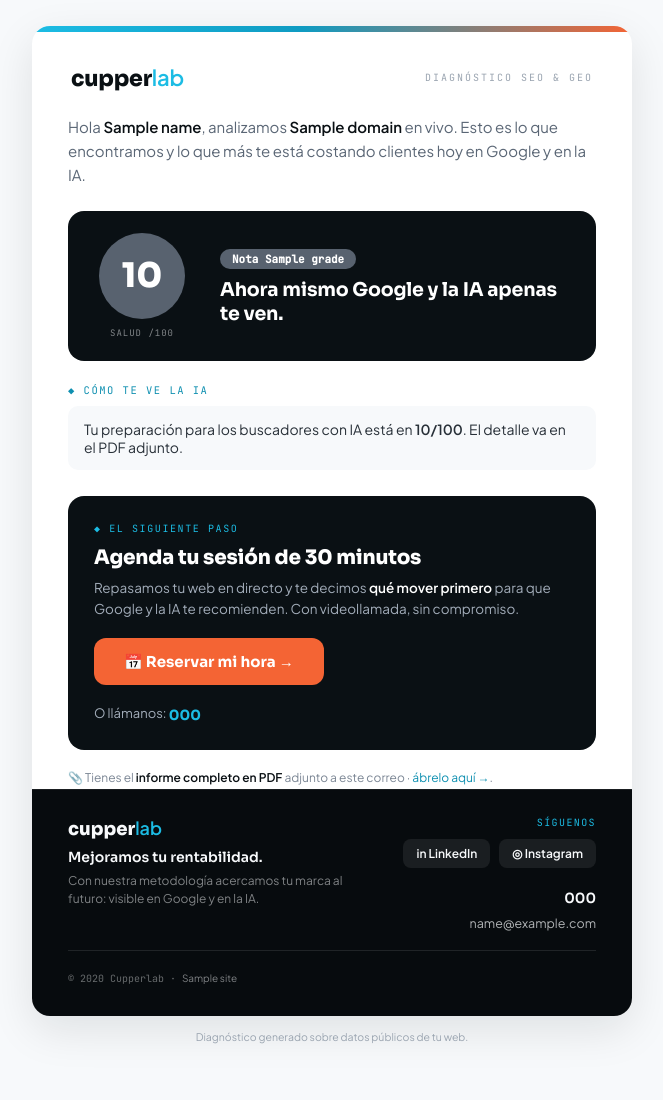
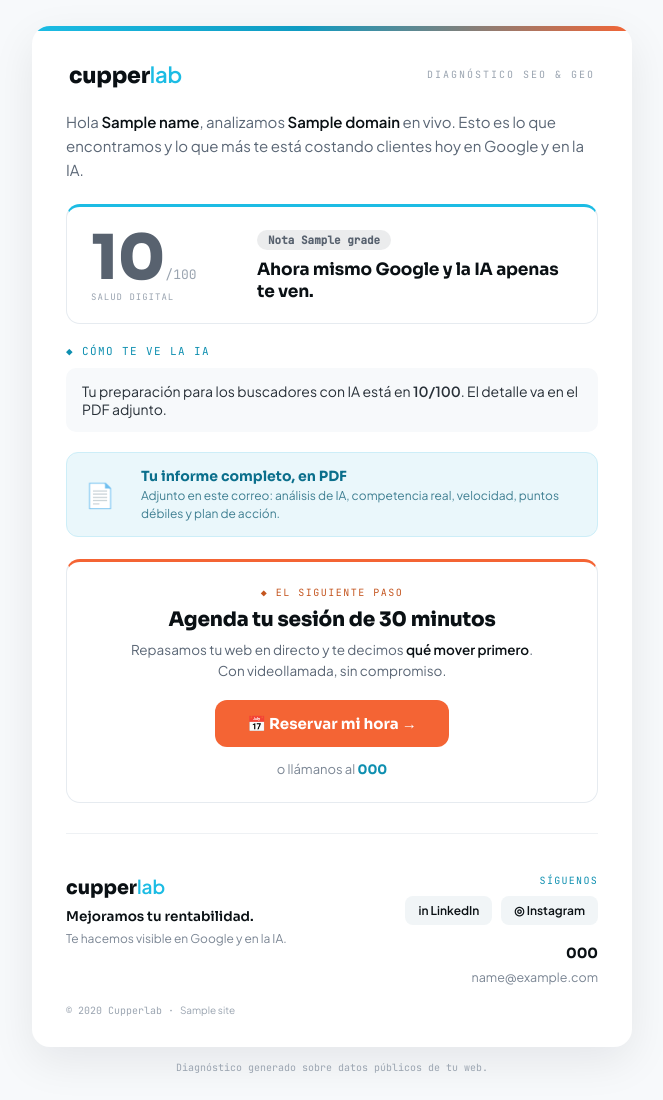
Before and after one commit to edilsonf15/cupperlab-diagnostico, a FastAPI app: template app/templates/email_report.html in a window 1280 px wide. Shown: the whole page, without its empty margins (308-971 px from the left). Before the commit the page ends 1044 px from the top, so only its background shows below. Run offline with FastAPI, Linux system fonts and the light colour scheme; the template is opened without the code that fills it: most values are stand-ins (such as "Sample title", 1, 10 or a date in 2020).

Commit message:
Correo rediseñado CLARO (estilo landing), sin fondos oscuros
- Todo en la estetica clara de la landing: cards blancas con borde y acento
  cyan/naranja arriba, eyebrows mono cyan, sobre papel #F7F9FB.
- Score: numero grande de color (sin circulo, que se rompia en movil) + pill de
  nota + frase. Robusto en movil.
- Tarjeta de PDF adjunto rediseñada (clara, con icono).
- CTA de 30 min en card clara con acento naranja y boton 'Reservar mi hora'.
- Footer claro y bonito: logo, tagline, redes (LinkedIn/Instagram), contacto, (c).

Co-Authored-By: Claude Opus 4.8 <noreply@anthropic.com>

```diff
--- a/app/templates/email_report.html
+++ b/app/templates/email_report.html
@@ -3,7 +3,6 @@
 {% macro col(s) %}{% if s>=70 %}#1f9d6b{% elif s>=55 %}#dfa019{% elif s>=40 %}#F46434{% else %}#d0402a{% endif %}{% endmacro %}
 {% set ai = r.geo_ai %}
 {% set answered = (ai.answered_names if ai else []) %}
-{% set psi = r.psi_full %}
 <!doctype html>
 <html lang="es">
 <head><meta charset="utf-8"><meta name="viewport" content="width=device-width,initial-scale=1">
@@ -12,39 +11,38 @@
   .sora{font-family:'Sora','Helvetica Neue',Arial,sans-serif}
   .mono{font-family:'JetBrains Mono','Courier New',monospace}
   body,td,p,div,span,a{font-family:'Plus Jakarta Sans','Helvetica Neue',Arial,sans-serif}
+  a{color:#0E8FB0}
   @media only screen and (max-width:480px){
     .pad{padding-left:20px!important;padding-right:20px!important}
-    .score-ball{width:74px!important;height:74px!important;line-height:74px!important;font-size:28px!important}
-    .score-cell{width:92px!important}
-    .stack{display:block!important;width:100%!important}
+    .snum{font-size:52px!important}
+    .stack{display:block!important;width:100%!important;text-align:left!important;padding-left:0!important}
+    .stack-r{text-align:left!important;margin-top:14px!important}
   }
 </style></head>
 <body style="margin:0;background:#F7F9FB;color:#3d4855">
 <table role="presentation" width="100%" cellpadding="0" cellspacing="0" style="background:#F7F9FB;padding:26px 12px"><tr><td align="center">
-<table role="presentation" width="600" cellpadding="0" cellspacing="0" style="width:600px;max-width:100%;background:#ffffff;border-radius:18px;overflow:hidden;box-shadow:0 14px 44px rgba(10,16,20,.10)">
+<table role="presentation" width="600" cellpadding="0" cellspacing="0" style="width:600px;max-width:100%;background:#ffffff;border-radius:18px;overflow:hidden;box-shadow:0 14px 44px rgba(10,16,20,.08)">
 
-  <!-- Acento superior de marca -->
-  <tr><td style="height:6px;background:#1CBCE4;background:linear-gradient(90deg,#1CBCE4,#0f9bc2 45%,#F46434);font-size:1px;line-height:6px">&nbsp;</td></tr>
-
-  <!-- Cabecera -->
-  <tr><td class="pad" style="padding:28px 36px 6px">
+  <!-- Cabecera clara con acento -->
+  <tr><td style="height:5px;background:linear-gradient(90deg,#1CBCE4,#0f9bc2 45%,#F46434);font-size:1px;line-height:5px">&nbsp;</td></tr>
+  <tr><td class="pad" style="padding:26px 34px 4px">
     <table width="100%"><tr>
       <td class="sora" style="font-size:22px;font-weight:800;color:#0A1014;letter-spacing:-.01em">cupper<span style="color:#1CBCE4">lab</span></td>
       <td align="right" class="mono" style="color:#9aa4b0;font-size:10px;letter-spacing:2px">DIAGNÓSTICO SEO &amp; GEO</td>
     </tr></table>
-    <p style="margin:20px 0 0;font-size:15px;line-height:1.6;color:#5a6675">Hola <b style="color:#0A1014">{{ name }}</b>, analizamos <b style="color:#0A1014">{{ r.domain }}</b> en vivo. Esto es lo que encontramos y lo que más te está costando clientes hoy en Google y en la IA.</p>
+    <p style="margin:18px 0 0;font-size:15px;line-height:1.6;color:#5a6675">Hola <b style="color:#0A1014">{{ name }}</b>, analizamos <b style="color:#0A1014">{{ r.domain }}</b> en vivo. Esto es lo que encontramos y lo que más te está costando clientes hoy en Google y en la IA.</p>
   </td></tr>
 
-  <!-- Score (tarjeta oscura de marca) -->
-  <tr><td class="pad" style="padding:18px 36px 6px">
-    <table width="100%" cellpadding="0" cellspacing="0" style="background:#0A1014;border-radius:16px"><tr>
-      <td class="score-cell" width="112" align="center" valign="middle" style="padding:22px 0 22px 18px">
-        <div class="score-ball sora" style="width:86px;height:86px;border-radius:50%;background:{{ gc }};color:#fff;text-align:center;line-height:86px;font-size:34px;font-weight:800;mso-line-height-rule:exactly">{{ r.score }}</div>
-        <div class="mono" style="color:rgba(247,249,251,.5);font-size:9px;letter-spacing:1px;margin-top:8px">SALUD /100</div>
+  <!-- Score (tarjeta CLARA estilo landing) -->
+  <tr><td class="pad" style="padding:18px 34px 4px">
+    <table width="100%" cellpadding="0" cellspacing="0" style="background:#ffffff;border:1px solid #e6ebf0;border-top:3px solid #1CBCE4;border-radius:14px"><tr>
+      <td class="stack" width="150" valign="middle" style="padding:20px 10px 20px 24px">
+        <span class="snum sora" style="font-size:62px;font-weight:800;color:{{ gc }};line-height:1">{{ r.score }}</span><span class="mono" style="font-size:13px;color:#9aa4b0">/100</span>
+        <div class="mono" style="font-size:9px;letter-spacing:1px;color:#9aa4b0;margin-top:2px">SALUD DIGITAL</div>
       </td>
-      <td valign="middle" style="padding:22px 22px">
-        <span class="mono" style="display:inline-block;background:{{ gc }};color:#fff;font-size:11px;font-weight:bold;padding:3px 12px;border-radius:20px">Nota {{ r.grade }}</span>
-        <div class="sora" style="margin:10px 0 0;color:#ffffff;font-size:19px;font-weight:700;line-height:1.25;letter-spacing:-.01em">
+      <td class="stack" valign="middle" style="padding:20px 24px 20px 6px">
+        <span class="mono" style="display:inline-block;background:{{ gc }}1f;color:{{ gc }};font-size:11px;font-weight:bold;padding:3px 11px;border-radius:20px">Nota {{ r.grade }}</span>
+        <div class="sora" style="margin:9px 0 0;color:#0A1014;font-size:17px;font-weight:700;line-height:1.3;letter-spacing:-.01em">
           {% if r.score>=70 %}Buena base, con margen para ganar en Google y en la IA.
           {% elif r.score>=55 %}Vas por buen camino, pero la IA aún no te prioriza.
           {% elif r.score>=40 %}Tu web funciona, pero Google y la IA te dejan fuera.
@@ -54,83 +52,85 @@
   </td></tr>
 
   <!-- Cómo te ve la IA -->
-  <tr><td class="pad" style="padding:16px 36px 4px">
-    <div class="mono" style="color:#0E8FB0;font-size:10.5px;letter-spacing:1.5px;margin-bottom:9px">◆ CÓMO TE VE LA IA</div>
+  <tr><td class="pad" style="padding:16px 34px 4px">
+    <div class="mono" style="color:#0E8FB0;font-size:11px;letter-spacing:1.4px;margin-bottom:10px">◆ CÓMO TE VE LA IA</div>
     {% if ai and answered %}
     {% set recg = ai.recognition or ('strong' if ai.knows_brand else ('weak' if ai.knows_with_web else 'none')) %}
-    <table width="100%" cellpadding="0" cellspacing="0" style="background:#F7F9FB;border:1px solid #e6ebf0;border-left:3px solid #1CBCE4;border-radius:0 12px 12px 0"><tr><td style="padding:15px 18px">
-      <p style="margin:0 0 9px;font-size:14px;color:#283038;line-height:1.5"><b style="color:{{ '#1f9d6b' if recg=='strong' else '#dfa019' if recg=='weak' else '#d0402a' }}">{% if recg=='strong' %}✓ La IA te reconoce.{% elif recg=='weak' %}◐ La IA solo te reconoce si le das tu web.{% else %}✕ La IA no te reconoce.{% endif %}</b>{% if ai.mentions %} <span style="color:#5a6675">“{{ ai.mentions[:150] }}”</span>{% endif %}</p>
-      <p style="margin:0 0 9px;font-size:14px;color:#283038;line-height:1.5"><b style="color:{{ '#1f9d6b' if ai.recommended else '#d0402a' }}">{{ '✓' if ai.recommended else '✕' }} ¿Te recomienda al pedir tu servicio?</b>{% if ai.recommended %} Sí, te incluye.{% elif ai.recommended == false %} No: nombra a <b style="color:#0A1014">{{ ai.competitors[:3]|map(attribute='name')|join(', ') }}</b>, no a ti.{% else %} Solo a veces.{% endif %}</p>
-      {% if ai.gbp is not none %}{% set few = ai.gbp and (not ai.gbp_reviews_n or ai.gbp_reviews_n < 15) %}<p style="margin:0;font-size:14px;color:#283038;line-height:1.5"><b style="color:{{ '#1f9d6b' if (ai.gbp and not few) else '#dfa019' if few else '#d0402a' }}">{{ '✓' if (ai.gbp and not few) else '◐' if few else '✕' }} Ficha de Google Business:</b>{% if ai.gbp and not few %} la tienes{% if ai.gbp_reviews %} ({{ ai.gbp_reviews }}){% endif %}.{% elif few %} la tienes, pero <b style="color:#0A1014">te faltan reseñas</b> (la IA recomienda a los mejor valorados).{% else %} no la encontramos; es clave para el mapa y para que la IA te cite.{% endif %}</p>{% endif %}
+    <table width="100%" cellpadding="0" cellspacing="0" style="background:#F7F9FB;border:1px solid #e6ebf0;border-left:3px solid #1CBCE4;border-radius:0 12px 12px 0"><tr><td style="padding:16px 18px">
+      <p style="margin:0 0 10px;font-size:14px;color:#283038;line-height:1.5"><b style="color:{{ '#1f9d6b' if recg=='strong' else '#dfa019' if recg=='weak' else '#d0402a' }}">{% if recg=='strong' %}✓ La IA te reconoce.{% elif recg=='weak' %}◐ La IA solo te reconoce si le das tu web.{% else %}✕ La IA no te reconoce.{% endif %}</b>{% if ai.mentions %} <span style="color:#5a6675">“{{ ai.mentions[:150] }}”</span>{% endif %}</p>
+      <p style="margin:0 0 10px;font-size:14px;color:#283038;line-height:1.5"><b style="color:{{ '#1f9d6b' if ai.recommended else '#d0402a' }}">{{ '✓' if ai.recommended else '✕' }} ¿Te recomienda al pedir tu servicio?</b>{% if ai.recommended %} Sí, te incluye.{% elif ai.recommended == false %} No: nombra a <b style="color:#0A1014">{{ ai.competitors[:3]|map(attribute='name')|join(', ') }}</b>, no a ti.{% else %} Solo a veces.{% endif %}</p>
+      {% if ai.gbp is not none %}{% set few = ai.gbp and (not ai.gbp_reviews_n or ai.gbp_reviews_n < 15) %}<p style="margin:0;font-size:14px;color:#283038;line-height:1.5"><b style="color:{{ '#1f9d6b' if (ai.gbp and not few) else '#dfa019' if few else '#d0402a' }}">{{ '✓' if (ai.gbp and not few) else '◐' if few else '✕' }} Ficha de Google Business:</b>{% if ai.gbp and not few %} la tienes{% if ai.gbp_reviews %} ({{ ai.gbp_reviews }}){% endif %}.{% elif few %} la tienes, pero <b style="color:#0A1014">te faltan reseñas</b> (la IA recomienda a los mejor valorados).{% else %} no la encontramos; clave para el mapa y para que la IA te cite.{% endif %}</p>{% endif %}
     </td></tr></table>
     {% else %}
     <p style="margin:0;font-size:14px;color:#283038;background:#F7F9FB;border-radius:10px;padding:14px 16px">Tu preparación para los buscadores con IA está en <b>{{ r.categories.geo.score }}/100</b>. El detalle va en el PDF adjunto.</p>
     {% endif %}
   </td></tr>
 
-  <!-- Lo que hay que mejorar (lo peorsito) -->
+  <!-- Lo que más te cuesta -->
   {% set impv = r.findings_improve or [] %}
   {% set ordered = (impv|selectattr('severity','equalto','alto')|list) + (impv|selectattr('severity','equalto','medio')|list) + (impv|rejectattr('severity','equalto','alto')|rejectattr('severity','equalto','medio')|list) %}
   {% if ordered %}
-  <tr><td class="pad" style="padding:18px 36px 4px">
-    <div class="mono" style="color:#c4551f;font-size:10.5px;letter-spacing:1.5px;margin-bottom:12px">◆ LO QUE MÁS TE ESTÁ COSTANDO</div>
+  <tr><td class="pad" style="padding:18px 34px 4px">
+    <div class="mono" style="color:#c4551f;font-size:11px;letter-spacing:1.4px;margin-bottom:12px">◆ LO QUE MÁS TE ESTÁ COSTANDO</div>
     {% for f in ordered[:5] %}
     {% set sc = '#d0402a' if f.severity=='alto' else '#dfa019' if f.severity=='medio' else '#9aa4b0' %}
-    <table role="presentation" width="100%" cellpadding="0" cellspacing="0" style="margin-bottom:9px;background:#F7F9FB;border:1px solid #eef1f4;border-radius:12px"><tr>
-      <td width="4" style="background:{{ sc }};border-radius:12px 0 0 12px;font-size:1px">&nbsp;</td>
-      <td style="padding:12px 15px">
+    <table role="presentation" width="100%" cellpadding="0" cellspacing="0" style="margin-bottom:10px;background:#ffffff;border:1px solid #e6ebf0;border-left:3px solid {{ sc }};border-radius:0 12px 12px 0"><tr>
+      <td style="padding:13px 16px">
         <div class="sora" style="font-size:13.5px;font-weight:700;color:#12324a">{{ f.title }}</div>
-        {% if f.detail %}<div style="font-size:11.5px;color:#5a6675;margin-top:3px;line-height:1.5">{{ f.detail[:130] }}{% if f.detail|length > 130 %}…{% endif %}</div>{% endif %}
+        {% if f.detail %}<div style="font-size:11.5px;color:#5a6675;margin-top:4px;line-height:1.5">{{ f.detail[:130] }}{% if f.detail|length > 130 %}…{% endif %}</div>{% endif %}
       </td>
-      <td align="right" width="58" style="padding:0 12px"><span class="mono" style="font-size:8.5px;font-weight:bold;color:{{ sc }};text-transform:uppercase">{{ f.severity }}</span></td>
+      <td align="right" width="52" valign="top" style="padding:13px 14px 0 0"><span class="mono" style="font-size:8.5px;font-weight:bold;color:{{ sc }};text-transform:uppercase">{{ f.severity }}</span></td>
     </tr></table>
     {% endfor %}
-    <div style="font-size:11px;color:#9aa4b0;margin-top:4px">↳ La lista completa y el plan para corregirlo, en el <b style="color:#0E8FB0">PDF adjunto</b>.</div>
+    <div style="font-size:11.5px;color:#9aa4b0;margin-top:4px">↳ La lista completa y el plan para corregirlo, en el <b style="color:#0E8FB0">PDF adjunto</b>.</div>
   </td></tr>
   {% endif %}
 
-  <!-- CTA: agendar 30 min -->
-  <tr><td class="pad" style="padding:22px 36px 6px">
-    <table width="100%" cellpadding="0" cellspacing="0" style="background:#0A1014;border-radius:16px"><tr><td style="padding:26px 26px">
-      <div class="mono" style="color:#1CBCE4;font-size:10px;letter-spacing:1.6px;margin-bottom:10px">◆ EL SIGUIENTE PASO</div>
-      <div class="sora" style="color:#ffffff;font-size:20px;font-weight:800;letter-spacing:-.01em">Agenda tu sesión de 30 minutos</div>
-      <div style="margin:8px 0 18px;color:#a3adba;font-size:13.5px;line-height:1.55">Repasamos tu web en directo y te decimos <b style="color:#fff">qué mover primero</b> para que Google y la IA te recomienden. Con videollamada, sin compromiso.</div>
-      <a href="{{ book_url or calendly or agenda_url }}" class="sora" style="display:inline-block;background:#F46434;color:#ffffff;text-decoration:none;font-weight:700;padding:14px 30px;border-radius:12px;font-size:15px">📅 Reservar mi hora →</a>
-      <table role="presentation" cellpadding="0" cellspacing="0" style="margin-top:18px"><tr>
-        <td style="color:#a3adba;font-size:13px">O llámanos:&nbsp;</td>
-        <td><a href="tel:{{ phone|replace(' ','') }}" class="sora" style="color:#1CBCE4;text-decoration:none;font-weight:700;font-size:14px">{{ phone }}</a></td>
-      </tr></table>
+  <!-- PDF adjunto (tarjeta clara) -->
+  <tr><td class="pad" style="padding:16px 34px 4px">
+    <table width="100%" cellpadding="0" cellspacing="0" style="background:#eaf7fb;border:1px solid #cdeef8;border-radius:12px"><tr>
+      <td valign="middle" width="46" style="padding:14px 0 14px 18px;font-size:24px">📄</td>
+      <td valign="middle" style="padding:14px 18px 14px 10px">
+        <div class="sora" style="font-size:14px;font-weight:700;color:#0b6f8c">Tu informe completo, en PDF</div>
+        <div style="font-size:12px;color:#3f7f92;margin-top:2px;line-height:1.45">Adjunto en este correo: análisis de IA, competencia real, velocidad, puntos débiles y plan de acción.</div>
+      </td>
+    </tr></table>
+  </td></tr>
+
+  <!-- CTA agenda 30 min (tarjeta clara, acento naranja) -->
+  <tr><td class="pad" style="padding:18px 34px 6px">
+    <table width="100%" cellpadding="0" cellspacing="0" style="background:#ffffff;border:1px solid #e6ebf0;border-top:3px solid #F46434;border-radius:14px"><tr><td style="padding:24px 24px;text-align:center">
+      <div class="mono" style="color:#c4551f;font-size:10px;letter-spacing:1.5px;margin-bottom:8px">◆ EL SIGUIENTE PASO</div>
+      <div class="sora" style="color:#0A1014;font-size:20px;font-weight:800;letter-spacing:-.01em">Agenda tu sesión de 30 minutos</div>
+      <div style="margin:8px auto 18px;color:#5a6675;font-size:13.5px;line-height:1.55;max-width:42ch">Repasamos tu web en directo y te decimos <b style="color:#0A1014">qué mover primero</b>. Con videollamada, sin compromiso.</div>
+      <a href="{{ book_url or calendly or agenda_url }}" class="sora" style="display:inline-block;background:#F46434;color:#ffffff;text-decoration:none;font-weight:700;padding:14px 32px;border-radius:12px;font-size:15px">📅 Reservar mi hora →</a>
+      <div style="margin-top:14px;font-size:13px;color:#7b8694">o llámanos al <a href="tel:{{ phone|replace(' ','') }}" class="sora" style="color:#0E8FB0;text-decoration:none;font-weight:700">{{ phone }}</a></div>
     </td></tr></table>
   </td></tr>
 
-  <!-- PDF adjunto (discreto) -->
-  <tr><td class="pad" style="padding:14px 36px 4px">
-    <div style="font-size:12px;color:#7b8694">📎 Tienes el <b style="color:#0A1014">informe completo en PDF</b> adjunto a este correo{% if report_url %} · <a href="{{ report_url }}" style="color:#0E8FB0;text-decoration:none">ábrelo aquí →</a>{% endif %}.</div>
-  </td></tr>
-
-  <!-- Footer estilo landing -->
-  <tr><td style="padding:26px 36px 30px;background:#070B0E;border-top:1px solid rgba(247,249,251,.08);margin-top:14px">
+  <!-- Footer claro y bonito -->
+  <tr><td class="pad" style="padding:24px 34px 30px">
+    <table width="100%" cellpadding="0" cellspacing="0" style="border-top:1px solid #eef1f4;padding-top:20px"><tr><td style="padding-top:20px">
     <table width="100%" cellpadding="0" cellspacing="0"><tr>
-      <td class="stack" valign="top" style="padding-bottom:14px">
-        <div class="sora" style="font-size:18px;font-weight:800;color:#F7F9FB">cupper<span style="color:#1CBCE4">lab</span></div>
-        <div class="sora" style="font-size:14px;color:#F7F9FB;margin-top:8px">Mejoramos tu rentabilidad.</div>
-        <div style="font-size:12px;color:rgba(247,249,251,.5);margin-top:6px;line-height:1.5;max-width:34ch">Con nuestra metodología acercamos tu marca al futuro: visible en Google y en la IA.</div>
+      <td class="stack" valign="top">
+        <div class="sora" style="font-size:19px;font-weight:800;color:#0A1014">cupper<span style="color:#1CBCE4">lab</span></div>
+        <div class="sora" style="font-size:13.5px;color:#0A1014;margin-top:8px">Mejoramos tu rentabilidad.</div>
+        <div style="font-size:12px;color:#7b8694;margin-top:5px;line-height:1.5;max-width:34ch">Te hacemos visible en Google y en la IA.</div>
       </td>
-      <td class="stack" valign="top" align="right">
-        <div class="mono" style="font-size:10px;letter-spacing:1.4px;color:#1CBCE4;margin-bottom:10px">SÍGUENOS</div>
-        <a href="https://www.linkedin.com/company/cupperlab/" style="display:inline-block;background:rgba(247,249,251,.08);color:#F7F9FB;text-decoration:none;font-size:12px;font-weight:600;padding:7px 13px;border-radius:8px;margin:0 0 6px 6px">in&nbsp;LinkedIn</a>
-        <a href="https://www.instagram.com/cupperlab.es/" style="display:inline-block;background:rgba(247,249,251,.08);color:#F7F9FB;text-decoration:none;font-size:12px;font-weight:600;padding:7px 13px;border-radius:8px;margin:0 0 6px 6px">◎&nbsp;Instagram</a>
-        <div style="margin-top:12px"><a href="tel:{{ phone|replace(' ','') }}" class="sora" style="color:#F7F9FB;text-decoration:none;font-size:14px;font-weight:600">{{ phone }}</a></div>
-        <div style="margin-top:4px"><a href="mailto:{{ email }}" style="color:rgba(247,249,251,.7);text-decoration:none;font-size:12.5px">{{ email }}</a></div>
+      <td class="stack stack-r" valign="top" align="right">
+        <div class="mono" style="font-size:10px;letter-spacing:1.3px;color:#0E8FB0;margin-bottom:9px">SÍGUENOS</div>
+        <a href="https://www.linkedin.com/company/cupperlab/" style="display:inline-block;background:#F1F5F7;color:#0A1014;text-decoration:none;font-size:12px;font-weight:600;padding:7px 13px;border-radius:8px;margin:0 0 6px 6px">in&nbsp;LinkedIn</a>
+        <a href="https://www.instagram.com/cupperlab.es/" style="display:inline-block;background:#F1F5F7;color:#0A1014;text-decoration:none;font-size:12px;font-weight:600;padding:7px 13px;border-radius:8px;margin:0 0 6px 6px">◎&nbsp;Instagram</a>
+        <div style="margin-top:10px"><a href="tel:{{ phone|replace(' ','') }}" class="sora" style="color:#0A1014;text-decoration:none;font-size:14px;font-weight:700">{{ phone }}</a></div>
+        <div style="margin-top:3px"><a href="mailto:{{ email }}" style="color:#7b8694;text-decoration:none;font-size:12.5px">{{ email }}</a></div>
       </td>
     </tr></table>
-    <div style="border-top:1px solid rgba(247,249,251,.1);margin-top:18px;padding-top:14px">
-      <span class="mono" style="font-size:10px;color:rgba(247,249,251,.4)">© {{ year }} Cupperlab · <a href="{{ site }}" style="color:rgba(247,249,251,.5);text-decoration:none">{{ site|replace('https://','')|replace('http://','') }}</a></span>
-    </div>
+    <div class="mono" style="font-size:10px;color:#9aa4b0;margin-top:18px">© {{ year }} Cupperlab · <a href="{{ site }}" style="color:#9aa4b0;text-decoration:none">{{ site|replace('https://','')|replace('http://','') }}</a></div>
+    </td></tr></table>
   </td></tr>
 
 </table>
-<div style="color:#9aa4b0;font-size:10.5px;margin-top:14px">Diagnóstico generado sobre datos públicos de tu web.</div>
+<div class="mono" style="color:#9aa4b0;font-size:10px;margin-top:14px">Diagnóstico generado sobre datos públicos de tu web.</div>
 </td></tr></table>
 </body>
 </html>
```
